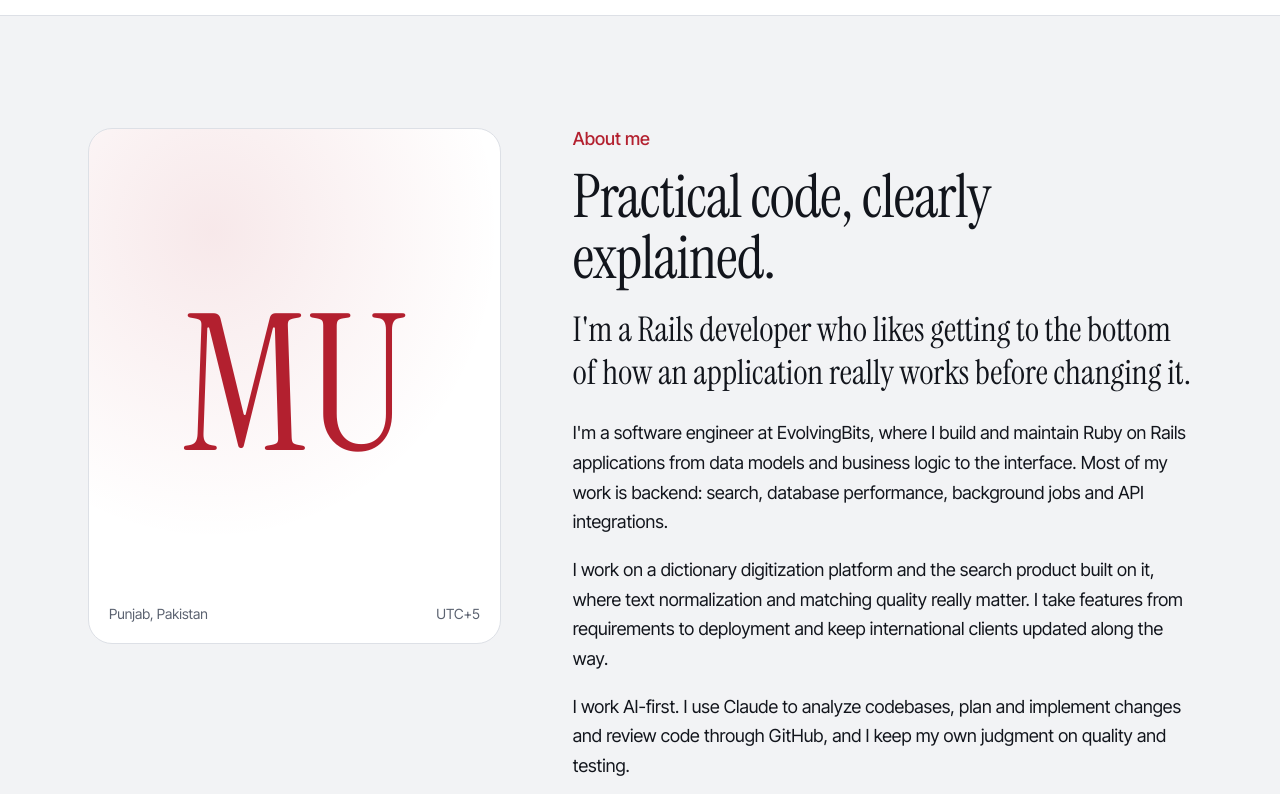
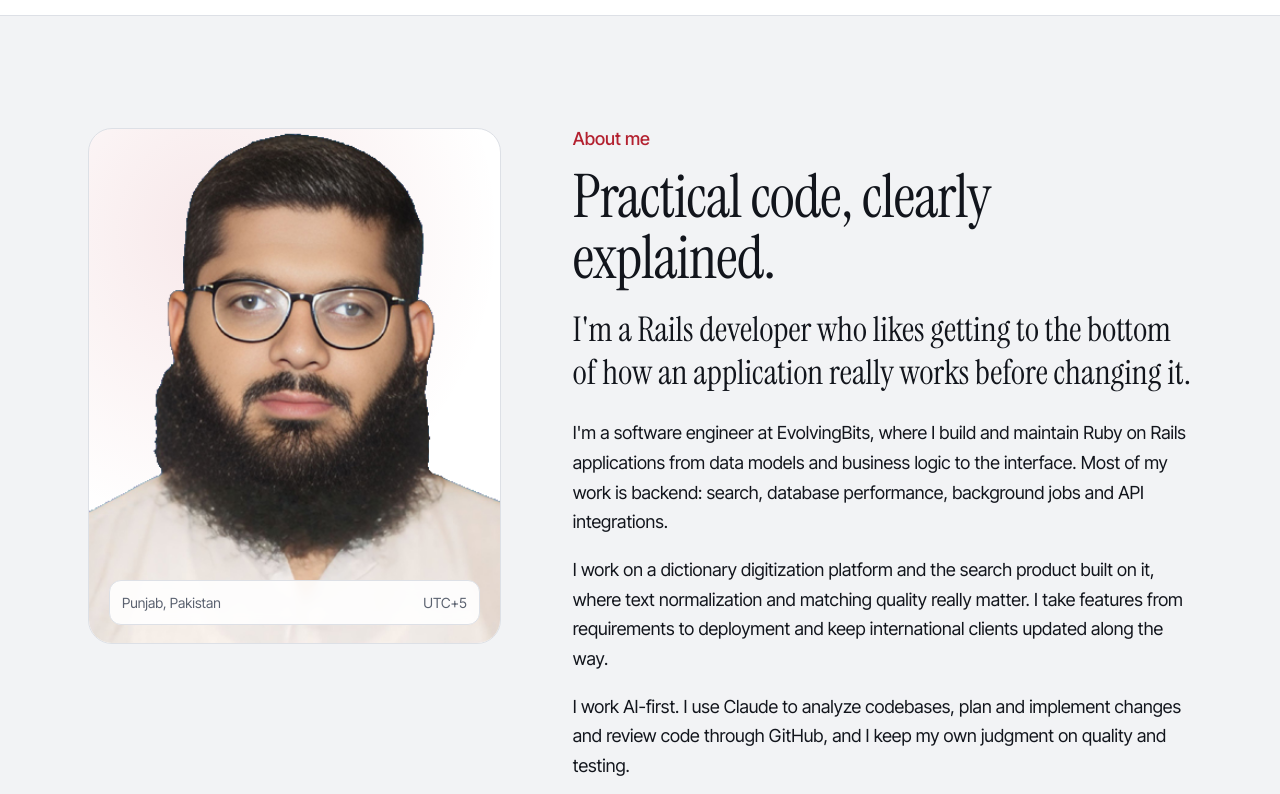
Before and after one commit to umarmuavia02/umarmuavia02.github.io, a plain HTML site: page index.html in a window 1280 px wide. Shown: the part 906-1700 px from the top of the page. Drawn offline with Linux system fonts and the light colour scheme.

Commit message:
Add profile photo to header and about section; set favicon

```diff
--- a/index.html
+++ b/index.html
@@ -5,6 +5,9 @@
 <meta name="viewport" content="width=device-width, initial-scale=1">
 <title>Muhammad Umar Muavia | Ruby on Rails Developer</title>
 <meta name="description" content="Ruby on Rails developer and full-stack software engineer. Backend development, PostgreSQL, API integration and production support.">
+<link rel="icon" href="assets/favicon.ico" sizes="any">
+<link rel="icon" type="image/png" sizes="32x32" href="assets/favicon-32.png">
+<link rel="apple-touch-icon" href="assets/apple-touch-icon.png">
 <link rel="preconnect" href="https://fonts.googleapis.com">
 <link rel="preconnect" href="https://fonts.gstatic.com" crossorigin>
 <link href="https://fonts.googleapis.com/css2?family=Instrument+Serif:ital@0;1&family=Inter+Tight:wght@400;500;600;700&family=JetBrains+Mono:wght@400;500&display=swap" rel="stylesheet">
@@ -37,7 +40,7 @@ header.scrolled{border-color:var(--rule)}
 header.away{transform:translateY(-100%)}
 .nav{display:flex;align-items:center;justify-content:space-between;height:68px;gap:16px}
 .logo{display:flex;align-items:center;gap:10px;text-decoration:none;font-weight:600;letter-spacing:-.01em}
-.mono-mark{width:34px;height:34px;border-radius:10px;background:var(--ink);color:var(--bg);display:grid;place-items:center;font:400 20px/1 var(--serif)}
+.logo-mark{width:34px;height:34px;border-radius:10px;object-fit:cover;object-position:center 18%;border:1px solid var(--rule);background:var(--surface);flex:none;display:block}
 .links{display:flex;gap:6px;align-items:center}
 .links a.lnk{padding:8px 14px;border-radius:999px;text-decoration:none;font-size:15px;color:var(--muted);transition:color .2s,background .2s}
 .links a.lnk:hover,.links a.lnk.on{color:var(--ink);background:var(--surface)}
@@ -107,8 +110,8 @@ h2{font:400 clamp(38px,5vw,60px)/1.02 var(--serif);letter-spacing:-.015em;margin
 .about{display:grid;grid-template-columns:.8fr 1.2fr;gap:72px;align-items:start}
 .portrait{aspect-ratio:4/5;border-radius:24px;background:var(--surface);border:1px solid var(--rule);display:grid;place-items:center;position:relative;overflow:hidden}
 .portrait::before{content:"";position:absolute;inset:0;background:radial-gradient(70% 60% at 30% 20%,var(--glow),transparent)}
-.portrait b{position:relative;font:400 clamp(120px,16vw,190px)/1 var(--serif);color:var(--accent)}
-.portrait small{position:absolute;left:20px;bottom:18px;right:20px;color:var(--muted);font-size:14px;display:flex;justify-content:space-between;gap:10px}
+.portrait img{width:100%;height:100%;object-fit:cover;object-position:center 12%;position:absolute;inset:0;z-index:1}
+.portrait small{position:absolute;left:20px;bottom:18px;right:20px;color:var(--muted);font-size:14px;display:flex;justify-content:space-between;gap:10px;z-index:2;padding:10px 12px;border-radius:12px;background:color-mix(in srgb,var(--surface) 88%,transparent);backdrop-filter:blur(6px);-webkit-backdrop-filter:blur(6px);border:1px solid var(--rule)}
 .about p{margin:0 0 18px;font-size:18px}
 .about p.big{font:400 clamp(26px,3vw,34px)/1.25 var(--serif);margin-bottom:24px}
 .facts{display:grid;grid-template-columns:repeat(2,1fr);gap:0 28px;margin:30px 0 0;padding:0;list-style:none}
@@ -277,7 +280,7 @@ footer{padding:36px 0 48px;color:var(--muted);font-size:15px;display:flex;justif
 
 <header id="hd">
   <div class="wrap nav">
-    <a class="logo" href="#top" aria-label="Muhammad Umar Muavia, home"><span class="mono-mark" aria-hidden="true">U</span><span>Muhammad Umar</span></a>
+    <a class="logo" href="#top" aria-label="Muhammad Umar Muavia, home"><img class="logo-mark" src="assets/profile-avatar.png" width="34" height="34" alt=""><span>Muhammad Umar</span></a>
     <nav class="links" id="links" aria-label="Main">
       <a class="lnk" href="#about">About</a>
       <a class="lnk" href="#work">Work</a>
@@ -337,8 +340,8 @@ footer{padding:36px 0 48px;color:var(--muted);font-size:15px;display:flex;justif
 <!-- 2. ABOUT -->
 <section id="about" aria-labelledby="about-h">
   <div class="wrap about">
-    <div class="portrait reveal" role="img" aria-label="Monogram: M U">
-      <b aria-hidden="true">MU</b>
+    <div class="portrait reveal">
+      <img src="assets/profile.png" width="800" height="1000" alt="Muhammad Umar Muavia">
       <small><span>Punjab, Pakistan</span><span>UTC+5</span></small>
     </div>
     <div class="reveal">
```
Also changed, not shown: assets/apple-touch-icon.png (added), assets/favicon-192.png (added), assets/favicon-32.png (added), assets/favicon.ico (added), assets/profile-avatar.png (added), assets/profile.png (added).
